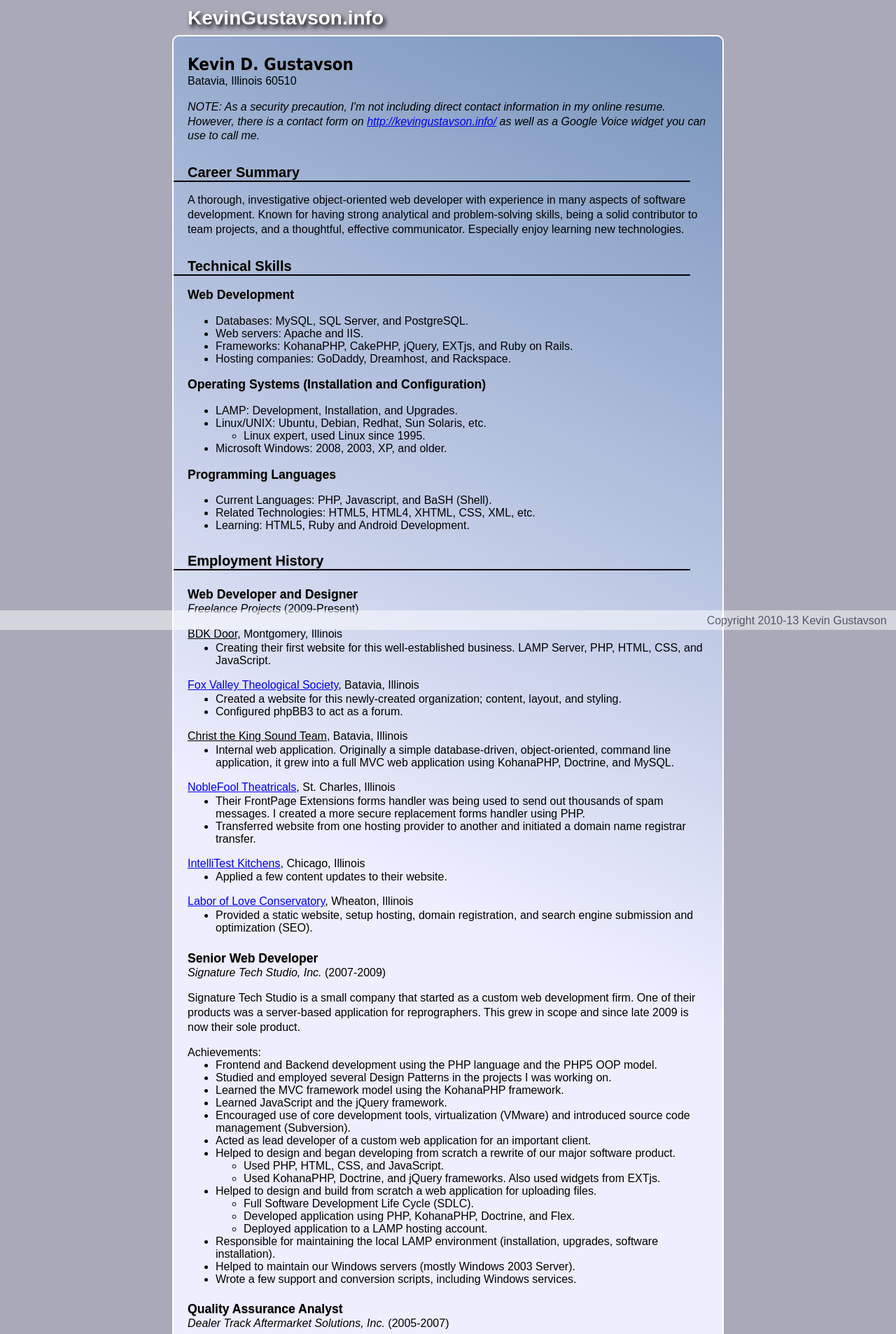
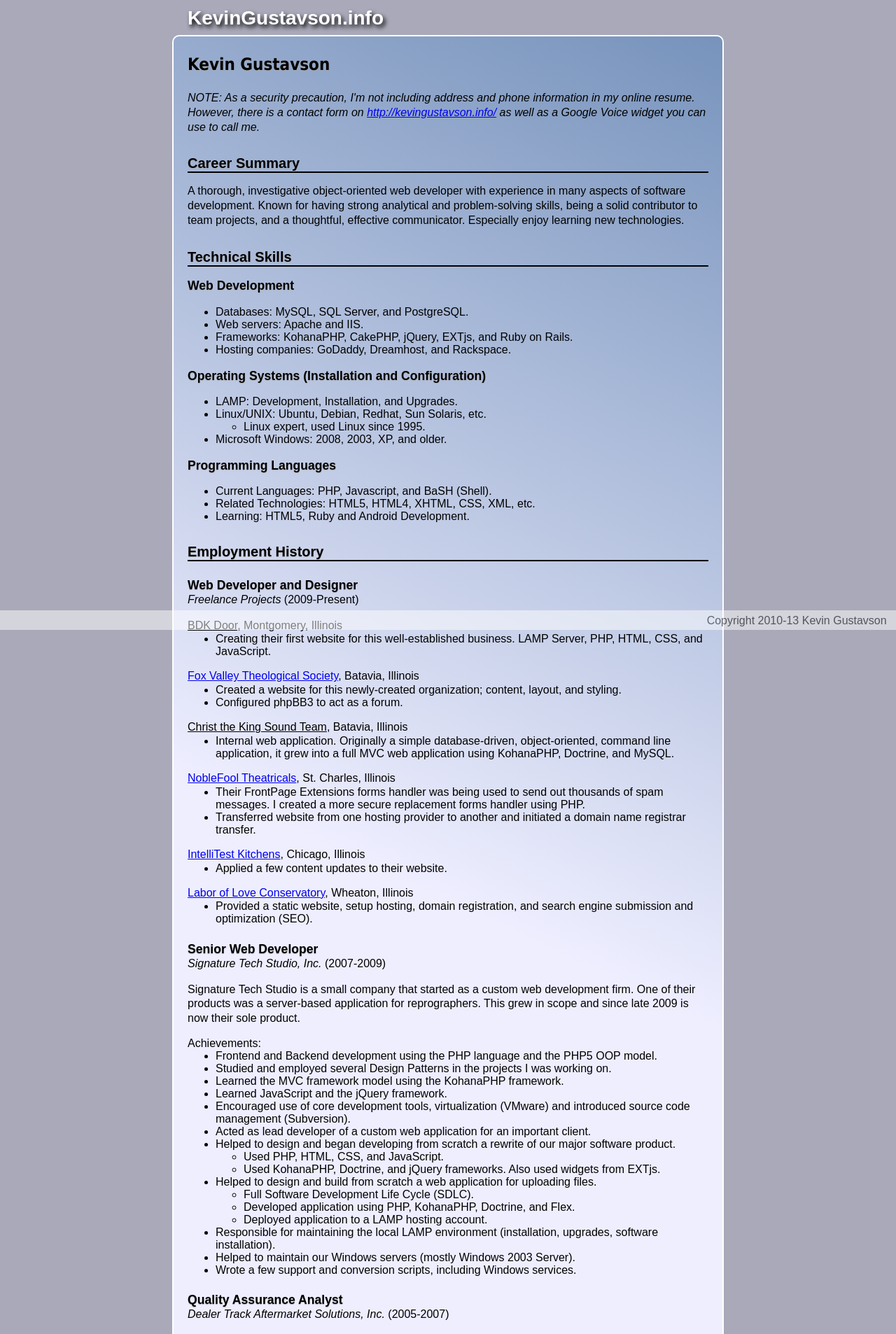
Before and after one commit to kgust/kgust.github.io, a Jekyll site: the page built from resume.html, in a window 1280 px wide. Shown: the top 1906 px of the page at 70% size. Built offline with Jekyll 4.4.1, drawn with Linux system fonts in a browser that asks for light colours; Markdown is read by kramdown in place of the engine named in the settings.

Commit message:
A few content updates and css tweaks.

```diff
--- a/css/global.css
+++ b/css/global.css
@@ -271,11 +271,12 @@
 }
 #resume h1 {
   font-size: 150%;
-  margin-bottom: 0;
+  margin-bottom: 1em;
 }
 #resume h2 {
   font-size: 125%;
   margin-bottom: 0;
+  border-bottom: 2px solid #000;
 }
 #resume h3 {
   font-size: 110%;
--- a/css/resume.css
+++ b/css/resume.css
@@ -1,5 +1,5 @@
-#resume h1 { font-size: 150%; margin-bottom: 0; }
-#resume h2 { font-size: 125%; margin-bottom: 0; }
+#resume h1 { font-size: 150%; margin-bottom: 1em; }
+#resume h2 { font-size: 125%; margin-bottom: 0; border-bottom: 2px solid #000; }
 #resume h3 { font-size: 110%; }
 #resume h4 { font-size: 110%; margin-bottom: 0;
 }
--- a/resume.html
+++ b/resume.html
@@ -10,14 +10,13 @@
 	</style>
     <div id="resume">
 		<header>
-			<h1>Kevin D. Gustavson</h1>
-			<p id="address">Batavia, Illinois 60510</p>
-			<p id="disclaimer">NOTE: As a security precaution, I'm not including direct contact information in my online resume.<span id="can_contact">  However, there is a contact form on <a href="/">http://kevingustavson.info/</a> as well as a Google Voice widget you can use to call me.</span></p>
+			<h1>Kevin Gustavson</h1>
+			<p id="disclaimer">NOTE: As a security precaution, I'm not including address and phone information in my online resume.<span id="can_contact">  However, there is a contact form on <a href="/">http://kevingustavson.info/</a> as well as a Google Voice widget you can use to call me.</span></p>
 		</header>
 
 		<article>
 			<section>
-				<h2>Career Summary</h2><hr/>
+				<h2>Career Summary</h2>
 				<p>A thorough, investigative object-oriented
 				web developer with experience in many aspects
 				of software development.  Known for having
@@ -28,7 +27,7 @@
 			</section>
 
 			<section>
-				<h2>Technical Skills</h2><hr/>
+				<h2>Technical Skills</h2>
 
 				<h3>Web Development</h3>
 				<ul>
@@ -55,7 +54,7 @@
 			</section>
 
 			<section>
-				<h2>Employment History</h2><hr/>
+				<h2>Employment History</h2>
 
 				<section>
 					<h4>Web Developer and Designer</h4>
@@ -244,7 +243,7 @@
 			</section>
 
 			<section>
-				<h2>Education</h2><hr/>
+				<h2>Education</h2>
 				<p><span class="title">BS in Electronic Engineering Technology</span>, February 1992<br/>
 				<span class="school_name">DeVry Institute of Technology</span> (Lombard, Illinois)&nbsp;&nbsp;Overall GPA: 3.51 of 4.00
 			</section>
```
Also changed, not shown: index.html (+8 -8 lines).
